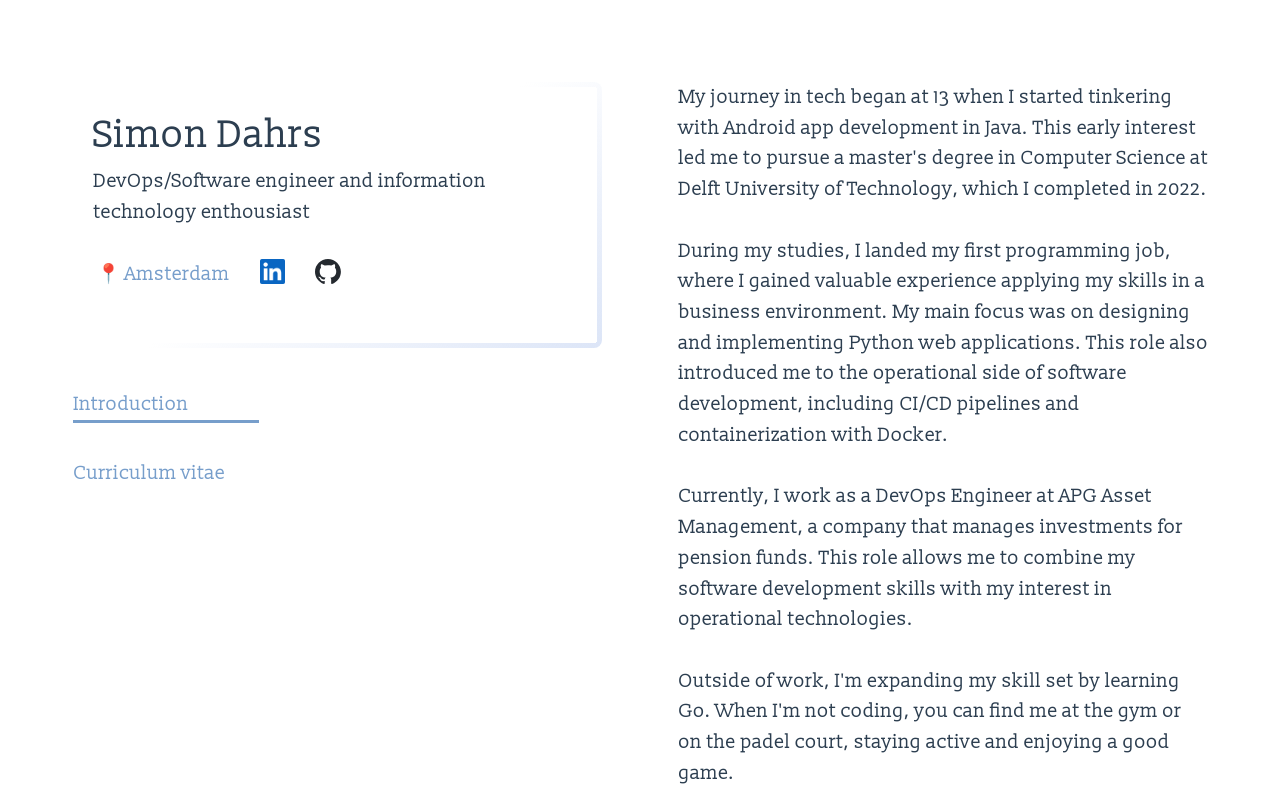
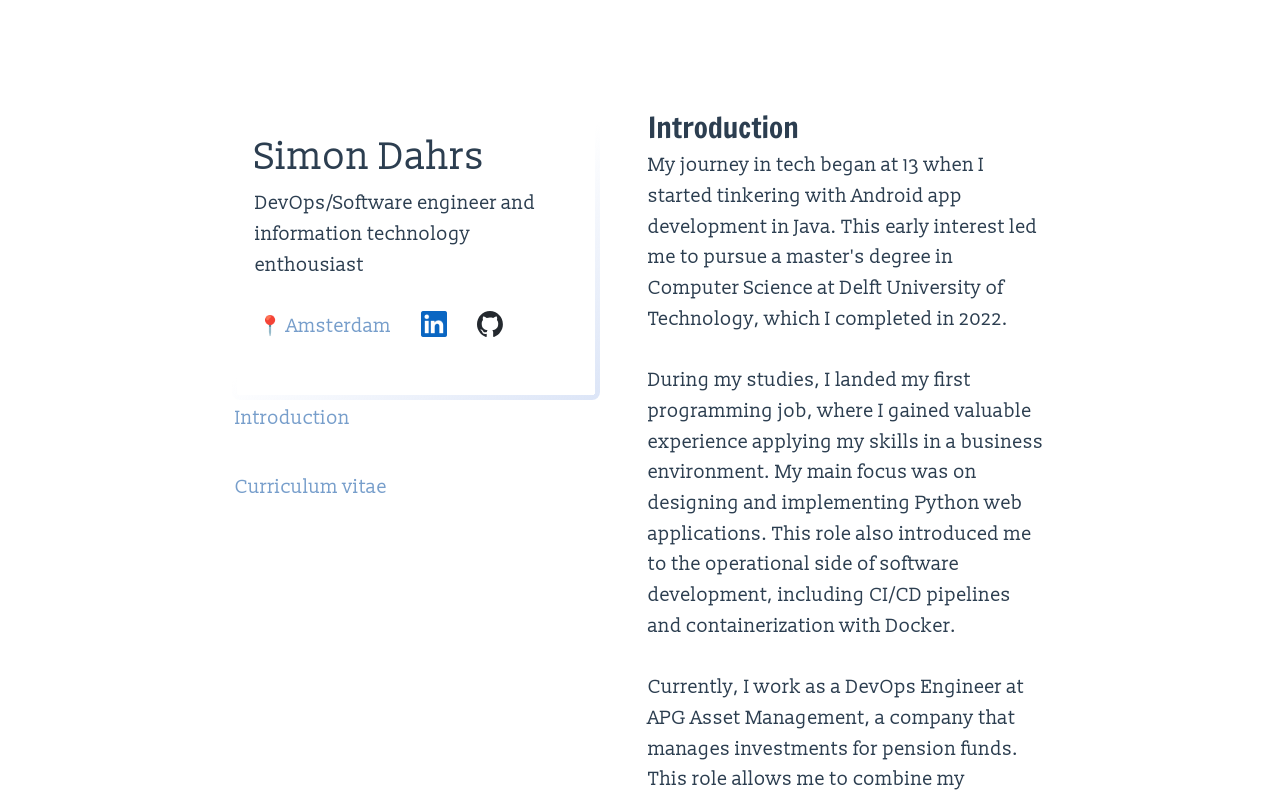
Before and after one commit to SimonDahrs/simondahrs.github.io, a Vue app in the folder frontend/personal-website/: page /#intro in a window 1280 px wide. Shown: the top 799 px of the page. Built offline with nearby package versions, Linux system fonts and the light colour scheme.

Commit message:
Fix scrolling behavior

```diff
--- a/frontend/personal-website/src/assets/base.css
+++ b/frontend/personal-website/src/assets/base.css
@@ -74,7 +74,6 @@
 
 html {
   scroll-behavior: smooth;
-  overflow-y: hidden;
 }
 
 body {
--- a/frontend/personal-website/src/views/HomeView.vue
+++ b/frontend/personal-website/src/views/HomeView.vue
@@ -3,6 +3,7 @@ import AboutText from '@/components/AboutText.vue'
 import CurriculumVitae from '@/components/CurriculumVitae.vue';
 import NavigationBar from '@/components/NavigationBar.vue'
 import PersonalInfo from '@/components/PersonalInfo.vue'
+import SkillsOverview from '@/components/SkillsOverview.vue';
 import { onBeforeMount, onBeforeUnmount, onMounted, ref } from 'vue'
 
 const isActive = ref(false)
@@ -15,26 +16,33 @@ onMounted(() => {
   setTimeout(() => {
     isActive.value = true
   }, 0)
-  const container = document.querySelector(".flex-container");
-  container?.addEventListener('scroll', (event) => {
-    console.log(container.scrollTop, container.scrollHeight)
+  window.addEventListener('scroll', (event) => {
     const sections = document.querySelectorAll('section');
     const navLinks = document.querySelectorAll('#menu a');
 
-    sections.forEach(section => {
-      const sectionTop = section.offsetTop;
-      const sectionHeight = section.offsetHeight;
-      if (container.scrollTop + 50 >= sectionTop && container.scrollTop + 50 < sectionTop + sectionHeight) {
-        navLinks.forEach(link => {
+    let scrolledSection = sections[0]
 
-          if (link.getAttribute("data-section") === section.getAttribute("data-section")) {
-            // console.log("activate", section.getAttribute("data-section"))
-            link.classList.add('active');
-          } else {
-            // console.log("deactivate", section.getAttribute("data-section"))
-            link.classList.remove('active');
-          }
-        });
+    console.log(window.scrollY + window.innerHeight, document.body.scrollHeight)
+
+    if (window.scrollY + window.innerHeight == document.body.scrollHeight) {
+      // Bottom reached, activate lowest item
+      scrolledSection = sections[sections.length - 1]
+
+    } else {
+      sections.forEach((section, index) => {
+        const sectionTop = section.offsetTop;
+        const sectionHeight = section.offsetHeight;
+        if (window.scrollY >= sectionTop && window.scrollY < sectionTop + sectionHeight) {
+          scrolledSection = section;
+        }
+      });
+    }
+    navLinks.forEach(link => {
+      if (link.getAttribute("data-section") === scrolledSection.getAttribute("data-section")) {
+        history.replaceState(null, "", "#" + link.getAttribute("data-section"))
+        link.classList.add('active');
+      } else {
+        link.classList.remove('active');
       }
     });
   });
@@ -52,9 +60,10 @@ onBeforeUnmount(() => {
         <PersonalInfo />
         <NavigationBar class="nav-bar" />
       </div>
-      <div class="right-col col">
+      <div class="right-col col" :class="{ active: isActive }">
         <section id="intro" data-section="intro">
-          <AboutText class="intro" :class="{ active: isActive }" />
+          <h1>Introduction</h1>
+          <AboutText class="intro" />
         </section>
         <br>
         <div class="divider"></div>
@@ -62,6 +71,13 @@ onBeforeUnmount(() => {
         <section id="cv" data-section="cv">
           <h1>Curriculum Vitae</h1>
           <CurriculumVitae />
+        </section>
+        <br>
+        <div class="divider"></div>
+        <br>
+        <section id="skills" data-section="skills">
+          <h1>Skills</h1>
+          <SkillsOverview />
         </section>
       </div>
     </div>
@@ -77,36 +93,47 @@ h1 {
   font-weight: bold
 }
 
-.nav-bar {
-  margin-top: 2em;
+main {
+  width: auto;
+  margin: 0;
+  padding: 0;
+  box-sizing: border-box;
+}
+
+.col {
+  padding: 0.5rem;
 }
 
 .flex-container {
+  width: 98rem;
+  max-width: 65vw;
+  margin: 0 auto;
+  padding: 4rem 0 4rem 0;
+  scroll-behavior: smooth;
+  position: relative;
   display: flex;
-  flex-direction: row;
-  margin-top: 50px;
-  box-sizing: border-box;
-  justify-content: center;
-  height: calc(100vh - 5em);
-  overflow-x: auto;
-  scroll-behavior: smooth;
 }
 
 .left-col {
+  width: 30%;
   max-width: 30rem;
-  position: sticky;
-  top: 0;
-  left: 0;
+  position: fixed;
+  margin-bottom: 2rem;
+  overflow: hidden;
+  overflow-y: auto;
 }
 
-.col {
-  padding: 0 2em;
+.right-col {
+  max-width: 55rem;
   width: 50%;
-  max-width: 640px;
-}
-
-main {
-  width: 100%;
+  margin: 0 0 0 auto;
+  min-height: 60rem;
+  overflow: hidden;
+  opacity: 0;
+  transform: translateY(-30%);
+  transition:
+    opacity 0.3s ease-in-out,
+    transform 0.3s ease-in-out;
 }
 
 .hide {
@@ -117,34 +144,14 @@ main {
   transform: translateY(-30%);
 }
 
-.intro {
-  opacity: 0;
-  transform: translateY(-30%);
-  transition:
-    opacity 0.3s ease-in-out,
-    transform 0.3s ease-in-out;
-}
-
-.intro.active {
+.right-col.active {
   opacity: 1;
   transform: translateY(0%);
 }
 
-.intro-box {
-  display: flex;
-  place-items: center;
-  /* min-height: calc(100vh - 5em); */
-}
-
-.down-nav-container {
-  width: 100%;
-  height: 5em;
-  text-align: center;
-}
-
 .divider {
   width: 100%;
-  height: 10px;
+  height: 3px;
   background:
     radial-gradient(circle at 100% 100%, #ffffff 0, #ffffff 3px, transparent 3px) 0% 0%/8px 8px no-repeat,
     radial-gradient(circle at 0 100%, #ffffff 0, #ffffff 3px, transparent 3px) 100% 0%/8px 8px no-repeat,
@@ -152,7 +159,33 @@ main {
     radial-gradient(circle at 0 0, #ffffff 0, #ffffff 3px, transparent 3px) 100% 100%/8px 8px no-repeat,
     linear-gradient(#ffffff, #ffffff) 50% 50% / calc(100% - 10px) calc(100% - 16px) no-repeat,
     linear-gradient(#ffffff, #ffffff) 50% 50% / calc(100% - 16px) calc(100% - 10px) no-repeat,
-    linear-gradient(145deg, transparent 50%, #dce5f7 100%);
+    linear-gradient(145deg, transparent 0%, #dce5f7 100%);
   border-radius: 8px;
 }
+
+
+@media only screen and (max-width: 768px) {
+
+  /* For mobile phones: */
+  .flex-container {
+    flex-direction: column;
+    margin-top: 1rem;
+    padding-top: 0;
+  }
+
+  .left-col {
+    position: relative;
+    width: 100%;
+    margin: 0 auto;
+  }
+
+  .right-col {
+    width: 100%;
+  }
+
+  .nav-bar {
+    display: none !important;
+  }
+
+}
 </style>
```
